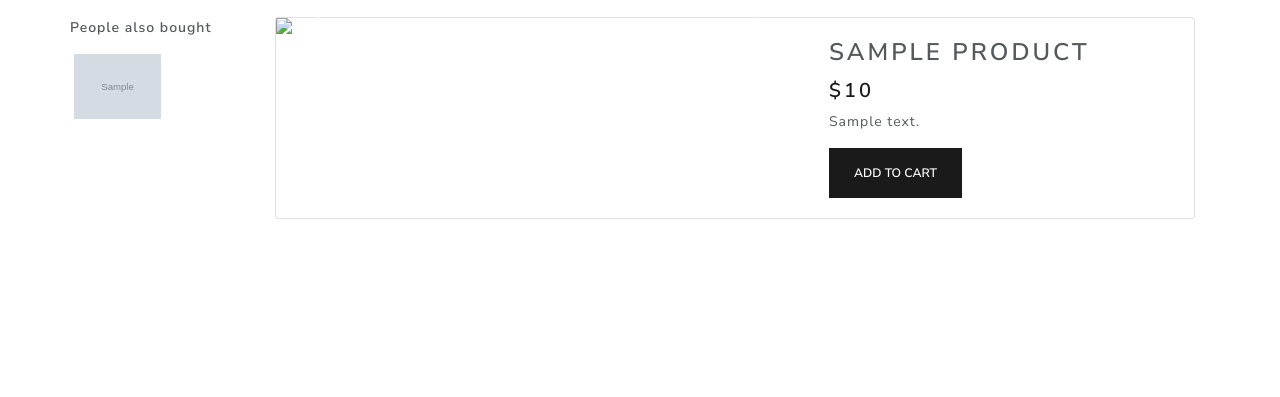
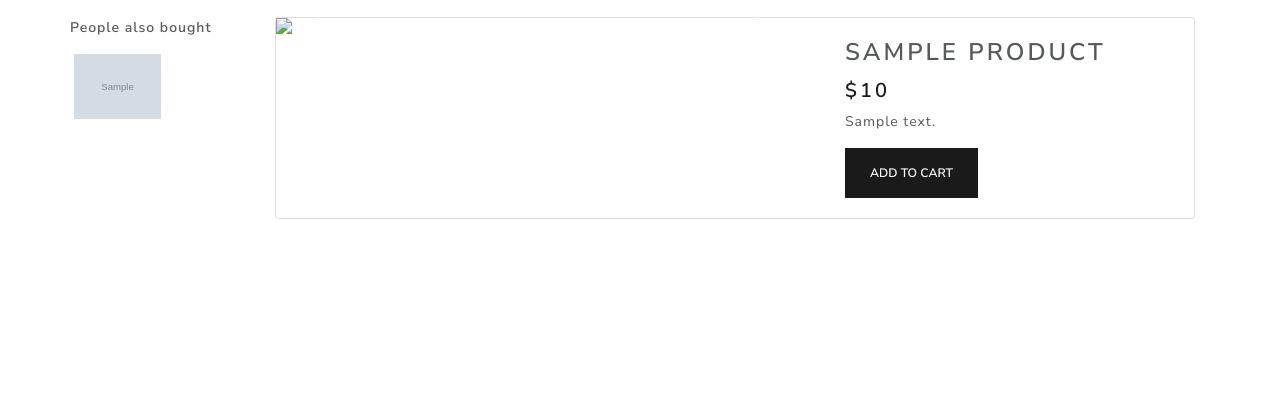
Before and after one commit to patni1992/django-ecommerce, a Django app: template shop/templates/shop/product_item.html in a window 1280 px wide. Shown: the part 53-450 px from the top of the page. Run offline with Django 3.2, Linux system fonts and the light colour scheme; the template is opened without the code that fills it: most values are stand-ins (such as "Sample title", 1, 10 or a date in 2020); grey boxes marked "Sample" are stand-in pictures; some libraries are stand-ins or nearby versions.

Commit message:
add margin to product item

```diff
--- a/shop/templates/shop/product_item.html
+++ b/shop/templates/shop/product_item.html
@@ -44,7 +44,7 @@
                       </div>
                 </div>
                 <div class="col-lg-5">
-                    <div class="card-body pl-0 pr-0">
+                    <div class="card-body ml-3 pl-0 pr-0">
                             <h3 class="card-title">
                                 {{ product.name }}
                             </h3>
```
